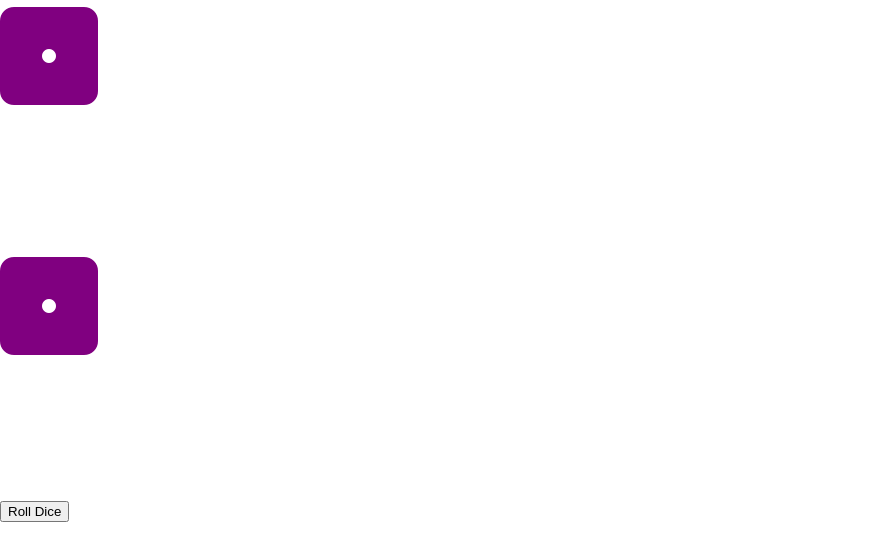
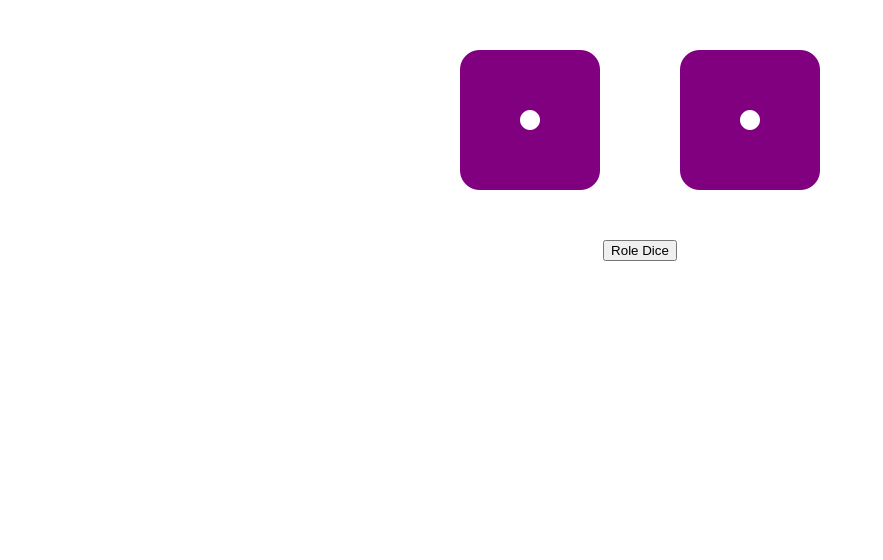
Before and after one commit to davisstacked/react-state-exercises, a React (Create React App) app: page / in a window 1280 px wide. Shown: the top 560 px of the page, without its empty margins (0-883 px from the left). Built offline with nearby package versions, Linux system fonts and the light colour scheme.

Commit message:
got dice rollin

```diff
--- a/public/index.html
+++ b/public/index.html
@@ -11,6 +11,10 @@
     />
     <link rel="stylesheet" href="https://cdnjs.cloudflare.com/ajax/libs/font-awesome/5.15.4/css/all.min.css" integrity="sha512-1ycn6IcaQQ40/MKBW2W4Rhis/DbILU74C1vSrLJxCq57o941Ym01SwNsOMqvEBFlcgUa6xLiPY/NS5R+E6ztJQ==" crossorigin="anonymous" referrerpolicy="no-referrer" />
     <link rel="apple-touch-icon" href="%PUBLIC_URL%/logo192.png" />
+    <link
+    rel="stylesheet"
+    href="https://cdnjs.cloudflare.com/ajax/libs/animate.css/4.1.1/animate.min.css"
+  />
     <!--
       manifest.json provides metadata used when your web app is installed on a
       user's mobile device or desktop. See https://developers.google.com/web/fundamentals/web-app-manifest/
--- a/src/Die.css
+++ b/src/Die.css
@@ -1,4 +1,9 @@
 .Die {
-  height: 250px;
+}
+
+
+.Die-face {
   color: purple;
+  padding: 0.25em;
+  font-size: 10em;
 }
--- a/src/Die.js
+++ b/src/Die.js
@@ -10,13 +10,7 @@ export class Die extends Component {
   render() {
     return (
       <div className="Die">
-        <i className={`fas fa-dice-${this.props.num} fa-7x`}></i>
-        {/* <i class="fas fa-dice-one fa-7x"></i>
-        <i class="fas fa-dice-two fa-7x"></i>
-        <i class="fas fa-dice-three fa-7x"></i>
-        <i class="fas fa-dice-four fa-7x"></i>
-        <i class="fas fa-dice-five fa-7x"></i>
-        <i class="fas fa-dice-six fa-7x"></i> */}
+        <i className={`Die-face fas fa-dice-${this.props.num} fa-7x`}></i>
       </div>
     )
   }
--- /dev/null
+++ b/src/RollDice.css
@@ -0,0 +1,14 @@
+.RollDice {
+  display: flex;
+  flex-direction: column;
+  align-items:center;
+  justify-content: center;
+}
+
+.RollDice-dice {
+  display: flex;
+}
+
+.animate__animated.animate__shakeX {
+  --animate-duration: 2s;
+}
--- a/src/RollDice.js
+++ b/src/RollDice.js
@@ -4,10 +4,14 @@ import React, { Component } from 'react'
 
 import Die from './Die';
 
+import "./RollDice.css"
+
 export class RollDice extends Component {
   state = {
     dice1: "one",
-    dice2: "one"
+    dice2: "one",
+    rolling: false,
+    class: ""
   };
 
   static defaultProps = {
@@ -18,19 +22,35 @@ export class RollDice extends Component {
     const randOne = Math.floor(Math.random() * this.props.dice.length);
     const randTwo = Math.floor(Math.random() * this.props.dice.length);
     const randIndOne = this.props.dice[randOne];
-    const randIndTwo = this.props.dice[randTwo]
+    const randIndTwo = this.props.dice[randTwo];
     this.setState({
       dice1: randIndOne,
-      dice2: randIndTwo
+      dice2: randIndTwo,
     })
   };
 
+  rolling = () => {
+    this.randomNumbers();
+    this.setState({
+      rolling: true,
+      class: "animate__animated animate__shakeX"
+    });
+    setTimeout(() => {
+      this.setState({
+        rolling: false,
+        class: ""
+      })
+    }, 2000);
+}
+
   render() {
     return (
-      <div>
-        <Die num={this.state.dice1} />
-        <Die num={this.state.dice2}/>
-        <button onClick={this.randomNumbers}>Roll Dice</button>
+      <div className="RollDice">
+        <div className={`${this.state.class} RollDice-dice`}>
+          <Die num={this.state.dice1} />
+          <Die num={this.state.dice2}/>
+        </div>
+        <button onClick={this.rolling}>Role Dice</button>
       </div>
     )
   }
```
